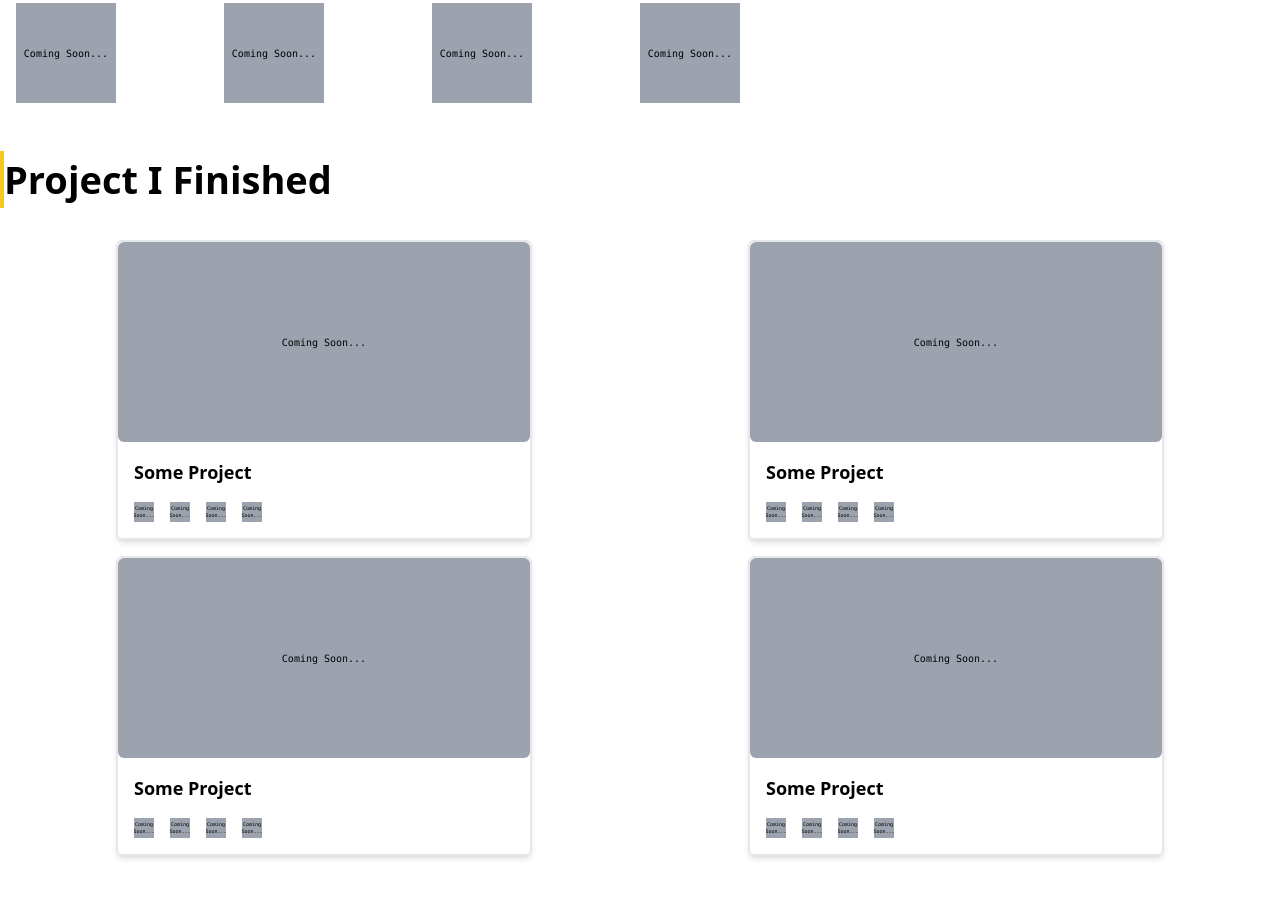
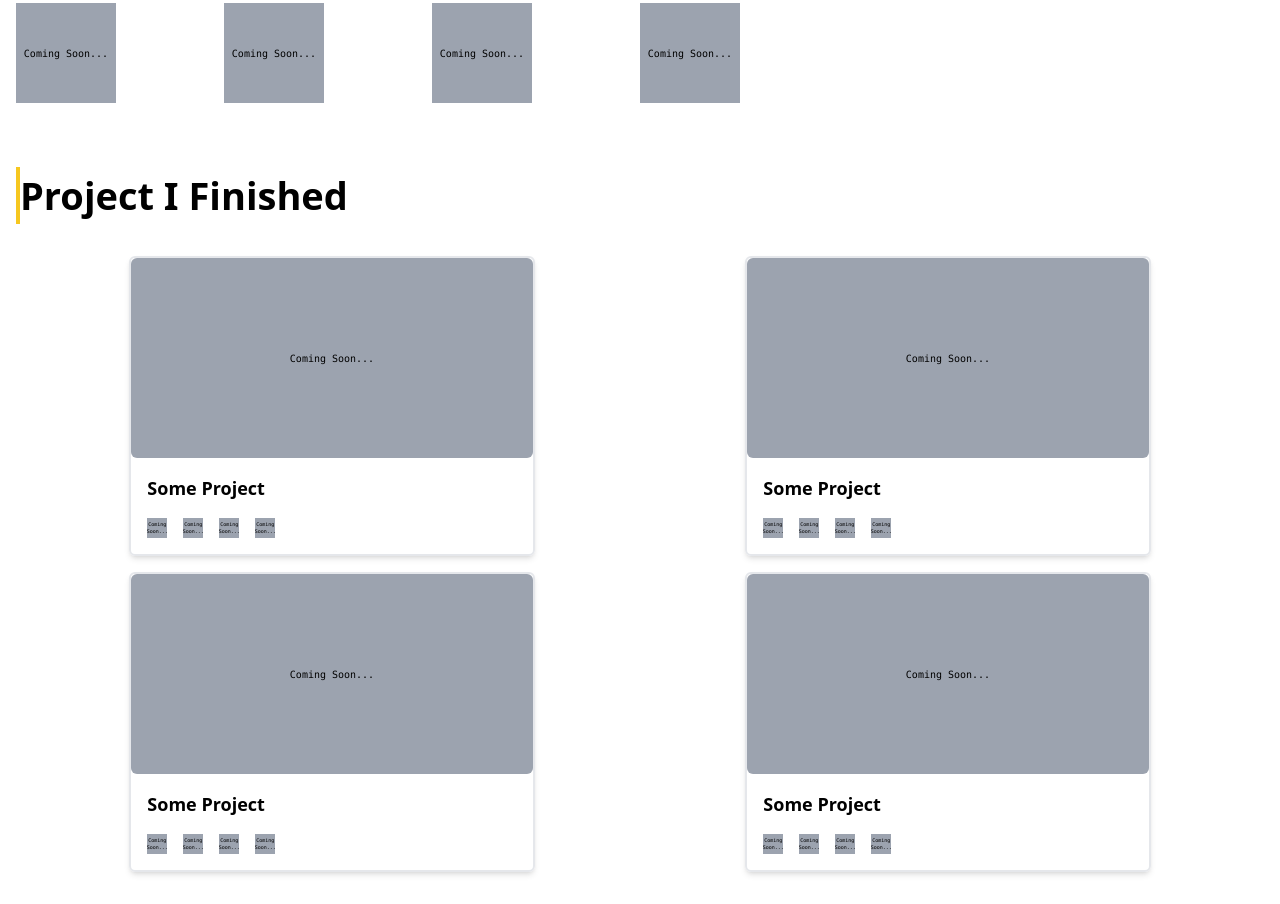
Before and after one commit to AlifJian/porto, a plain HTML site: page index.html in a window 1280 px wide. Shown: the part 991-1895 px from the top of the page. Before the commit the page ends 1863 px from the top, so only its background shows below. Drawn offline with Linux system fonts and the light colour scheme.

Commit message:
Update index.html
Revisi

```diff
--- a/index.html
+++ b/index.html
@@ -100,7 +100,7 @@
     <!-- End Skill -->
 
     <!-- Start Project -->
-    <div class="mt-8">
+    <div class="mt-8 p-4">
      <div class="border-l-4 border-[#f6c71f] flex items-center h-fit">
       <p class="text-[20px] md:text-[38px] font-semibold align-middle">
        Project I Finished
```
